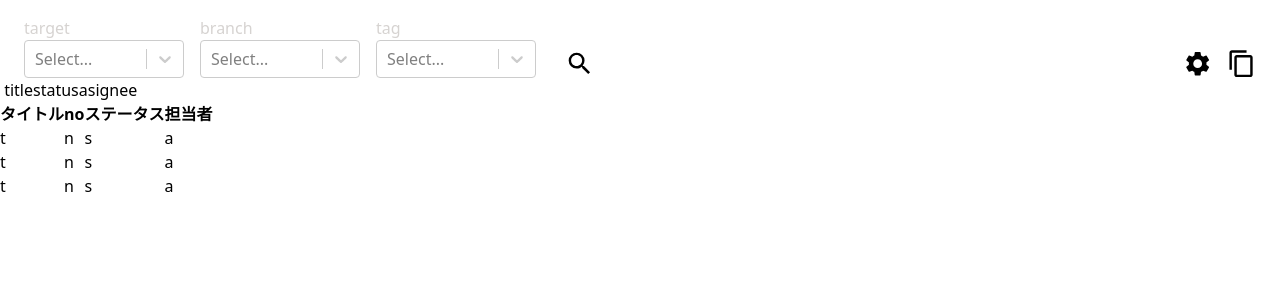
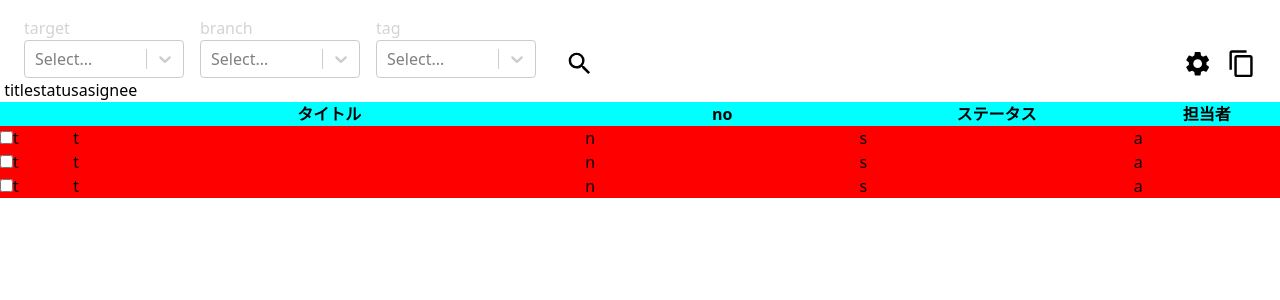
Before and after one commit to OSN-DEV/MyGitLog, a React (Vite) app: page / in a window 1280 px wide. Shown: the top 300 px of the page. Built offline with nearby package versions, Linux system fonts and the light colour scheme.

Commit message:
テーブルのがわを作成

```diff
--- a/src/renderer/feature/MainList/TicketData.tsx
+++ b/src/renderer/feature/MainList/TicketData.tsx
@@ -4,10 +4,35 @@ import { TTicket } from "../../../@type/TTicket"
 
 const columnHelper  = createColumnHelper<TTicket>()
 const columns: ColumnDef<TTicket>[] = [
-  {accessorKey: 'title', header: 'タイトル'},
+  {
+    id: 'select',
+    header: ({ table }) => (
+      // <input
+      //   type="checkbox"
+      //   checked={table.getIsAllRowsSelected()}
+      //   onChange={table.getToggleAllRowsSelectedHandler()}
+      // />
+      <></>
+    ),
+    cell: ({ row }) => (
+      <>
+      <input
+        type="checkbox"
+        checked={row.getIsSelected()}
+        onChange={row.getToggleSelectedHandler()}
+      />
+      {row.original.title}
+      </>
+
+    ),
+    size: 40,
+    enableSorting: false,
+    enableColumnFilter: false,
+  },
+  {accessorKey: 'title', header: 'タイトル', size:280},
   {accessorKey: 'no', header: 'no'},
   {accessorKey: 'status', header: 'ステータス'},
-  {accessorKey: 'asignee', header: '担当者'},
+  {accessorKey: 'asignee', header: '担当者', size:80},
 ]
 
 const data: TTicket[] = [
@@ -25,17 +50,20 @@ const TicketData = () => {
     debugTable:true,
     debugHeaders: true,
     debugColumns:true,
-    debugCells:true,
-    columnResizeMode:"onChange",
   })
 
   return(
-    <table>
-      <thead>
+    <>
+
+    <table className="list">
+      <thead className="bg-red-200">
         {table.getHeaderGroups().map((headerGroup) => (
           <tr key={headerGroup.id}>
             {headerGroup.headers.map((header) =>(
-              <th key={header.id}>
+              <th key={header.id}
+                style={{
+                  width:header.column.getSize(),
+                }}>
                 {flexRender(
                   header.column.columnDef.header,
                   header.getContext(),
@@ -48,6 +76,7 @@ const TicketData = () => {
       <tbody>
         {table.getRowModel().rows.map((row) => (
           <tr key={row.id}>
+
             {row.getVisibleCells().map((cell) => (
               <td key={cell.id}>
                 {flexRender(cell.column.columnDef.cell, cell.getContext())}
@@ -57,6 +86,7 @@ const TicketData = () => {
         ))}
       </tbody>
     </table>
+    </>
   )
 }
 export default TicketData
--- a/src/renderer/index.css
+++ b/src/renderer/index.css
@@ -1 +1,10 @@
 @import 'tailwindcss';
+
+table.list {
+  width:100%;
+  background-color: red;
+
+  thead {
+    background-color: aqua;
+  }
+}
```
